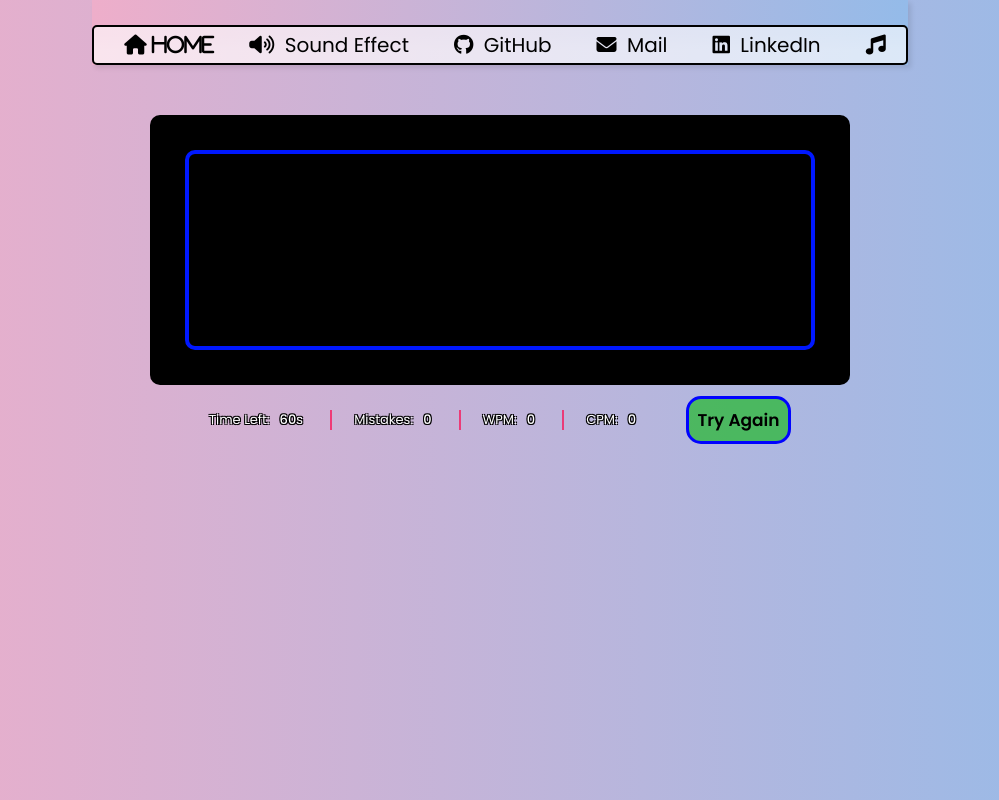
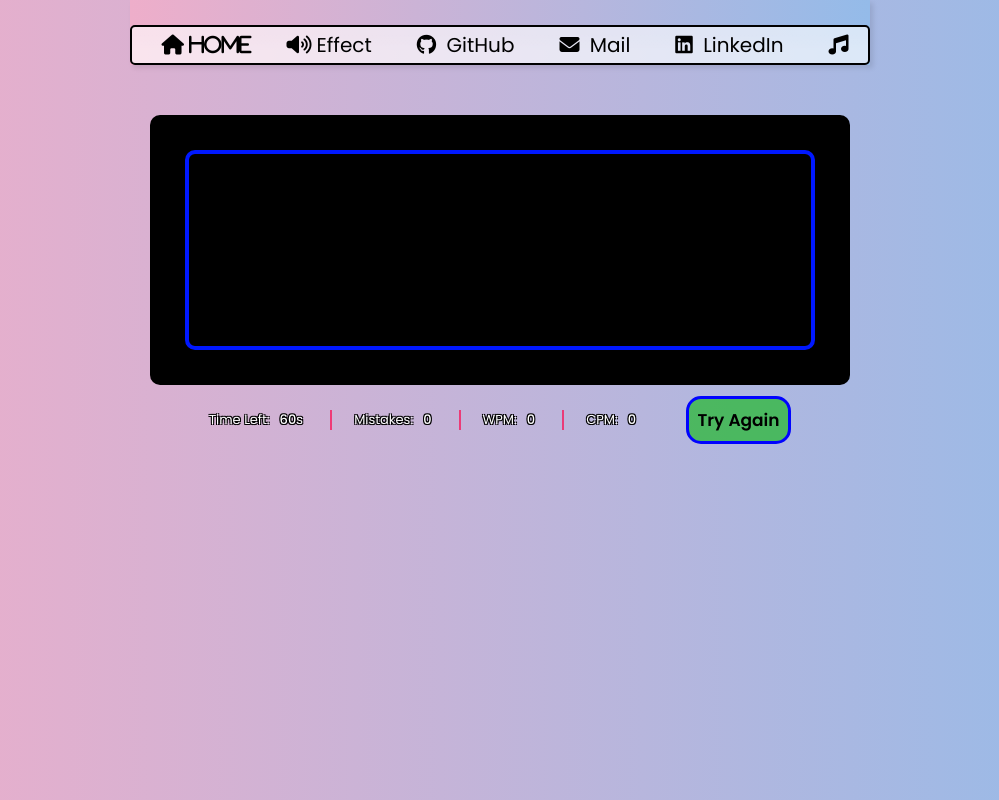
Before and after one commit to CharansaiParvathala/TypingGame, a plain HTML site: page TypingGame.html in a window 1280 px wide. Shown: the whole page, without its empty margins (140-1139 px from the left). Drawn offline with Linux system fonts and the light colour scheme.

Commit message:
Update TypingGame.html

```diff
--- a/TypingGame.html
+++ b/TypingGame.html
@@ -16,7 +16,6 @@
         <nav><br>
     <ul class="sidebar1">
       <li onclick=hideSidebar()><a href="#"><svg xmlns="http://www.w3.org/2000/svg" height="26" viewBox="0 96 960 960" width="26"><path d="m249 849-42-42 231-231-231-231 42-42 231 231 231-231 42 42-231 231 231 231-42 42-231-231-231 231Z"/></svg></a></li>
-      <li onclick="toggleIcon(this)"><i class="fa-solid fa-volume-high"></i> Sound Effect</li>
       <li><a href="https://github.com/CharansaiParvathala"><i class="fa-brands fa-github"></i> GitHub</a></li>
       <li><a href="mailto:charansaiparvathala@gmail.com"><i class="fa-solid fa-envelope"></i> Mail</a></li>
       <li><a href="https://www.linkedin.com/in/charansai-parvathala"><i class="fa-brands fa-linkedin"></i> LinkedIn</a></li>
@@ -31,7 +30,7 @@
 
     <ul>
       <li><a href="index.html"><i class="fa-solid fa-house"> Home</i></a></li>
-      <li onclick="toggleIcon(this);" class="hideOnMobile"><i class="fa-solid fa-volume-high"></i> Sound Effect</li>
+      <li onclick="toggleIcon(this);"><i class="fa-solid fa-volume-high"></i>Effect</li>
       <li class="hideOnMobile"> <a href="https://github.com/CharansaiParvathala"><i class="fa-brands fa-github"></i> GitHub</a></li>
       <li class="hideOnMobile"><a href="mailto:charansaiparvathala@gmail.com"><i class="fa-solid fa-envelope"></i> Mail</a></li>
       <li class="hideOnMobile"><a href="https://www.linkedin.com/in/charansai-parvathala"><i class="fa-brands fa-linkedin"></i> LinkedIn</a></li>
```
